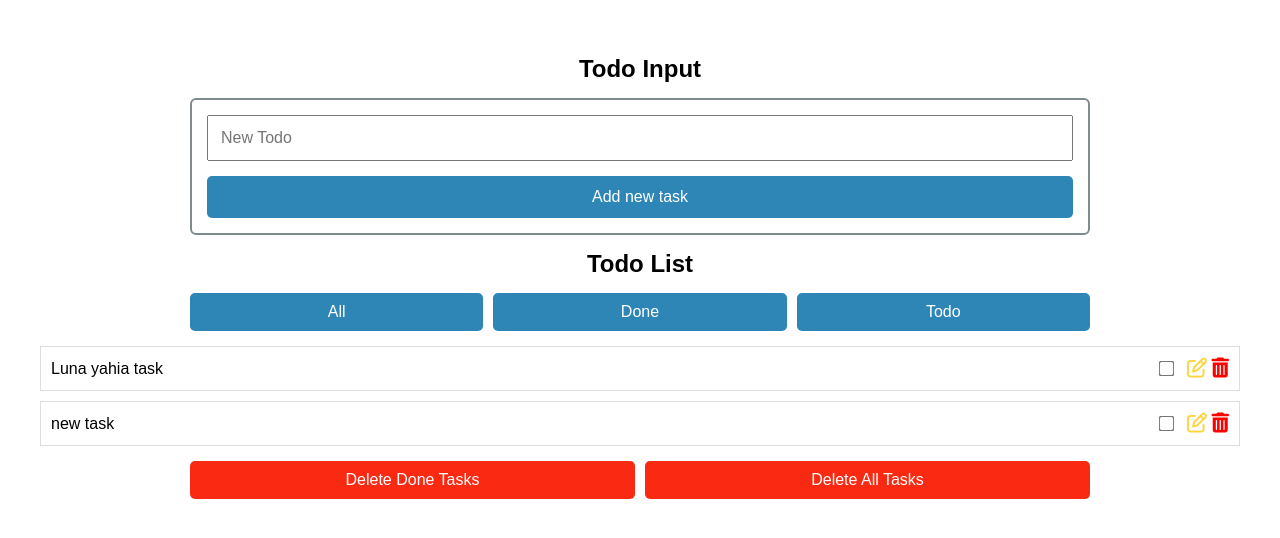
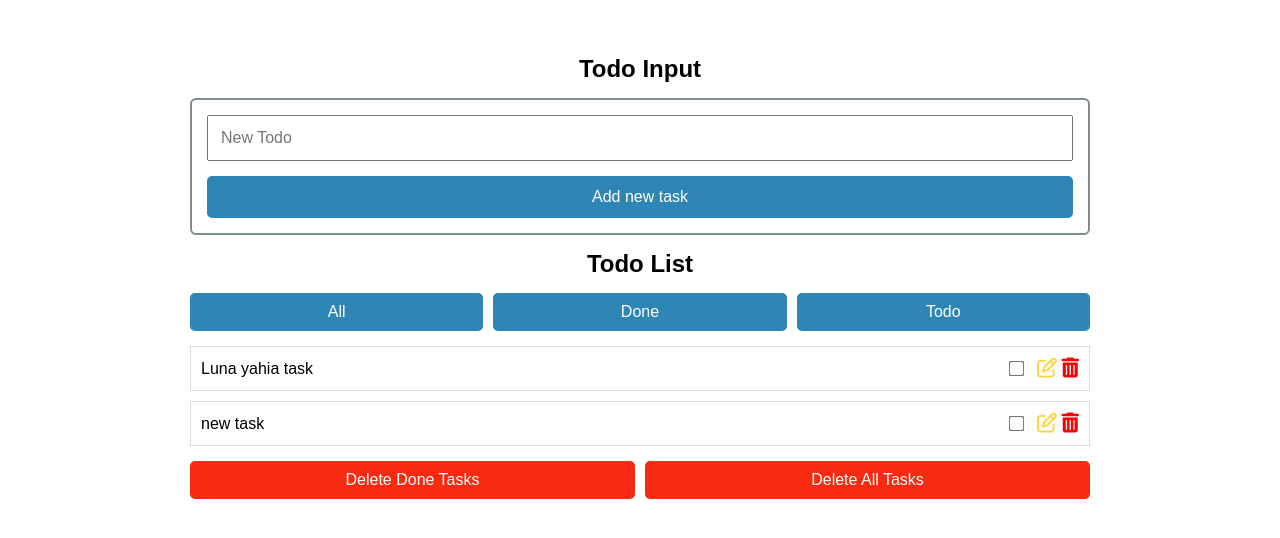
Before and after one commit to LunaYahya/web2, a plain HTML site: page index.html in a window 1280 px wide. Drawn offline with Linux system fonts and the light colour scheme.

Commit message:
fix the width style of task list row

```diff
--- a/index.html
+++ b/index.html
@@ -10,6 +10,7 @@
     />
   </head>
   <body>
+    <div class="container">
       <h2 class="title">Todo Input</h2>
 
       <div class="todo_box">
@@ -35,6 +36,7 @@
         <button id="deleteDone">Delete Done Tasks</button>
         <button id="deleteAll">Delete All Tasks</button>
       </div>
+    </div>
   </body>
   <script src="script.js"></script>
 </html>
--- a/style.css
+++ b/style.css
@@ -10,6 +10,14 @@ body {
   background-color: #fff;
 }
 
+.container {
+  max-width: 900px;
+  margin: auto;
+  /* width: 90%; */
+  /* max-width: 100%; */
+  /* padding: 20px; */
+}
+
 .title {
   text-align: center;
   margin-top: 15px;
@@ -20,7 +28,6 @@ body {
   border: 2px solid #7f8c8d;
   border-radius: 6px;
   padding: 15px;
-  max-width: 900px;
   margin: auto;
 }
 
```
Lines whose indentation alone changed are shown as unchanged.
